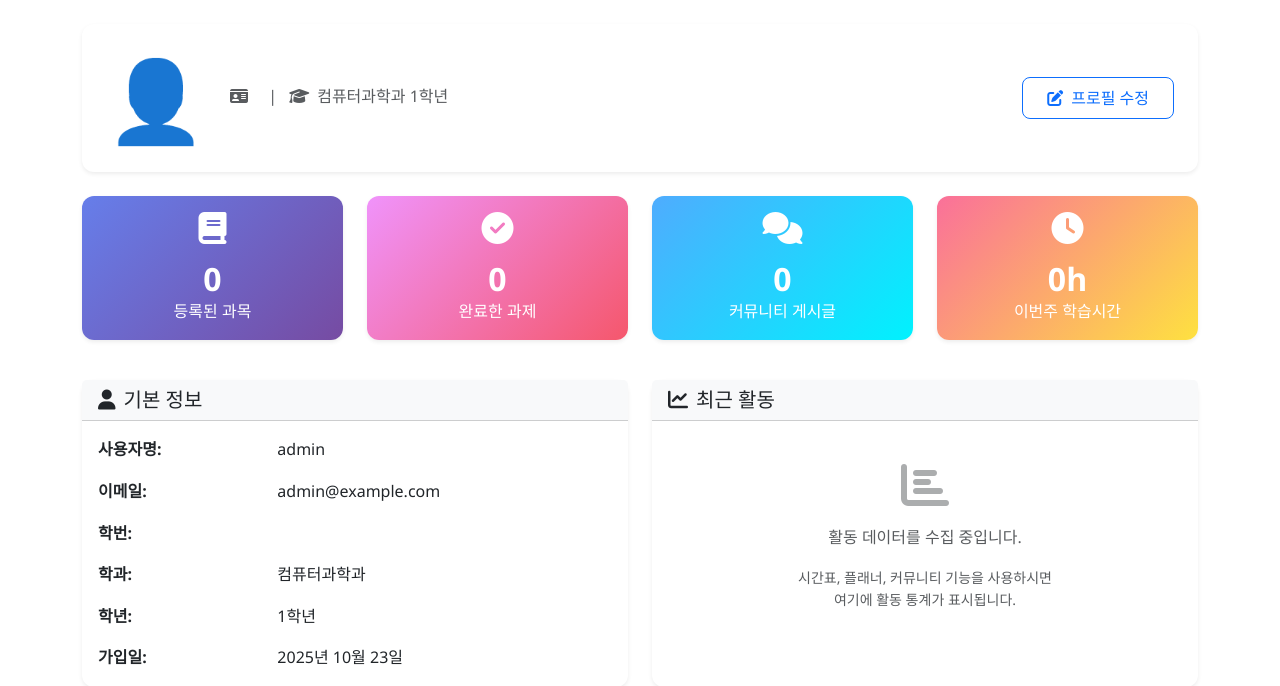
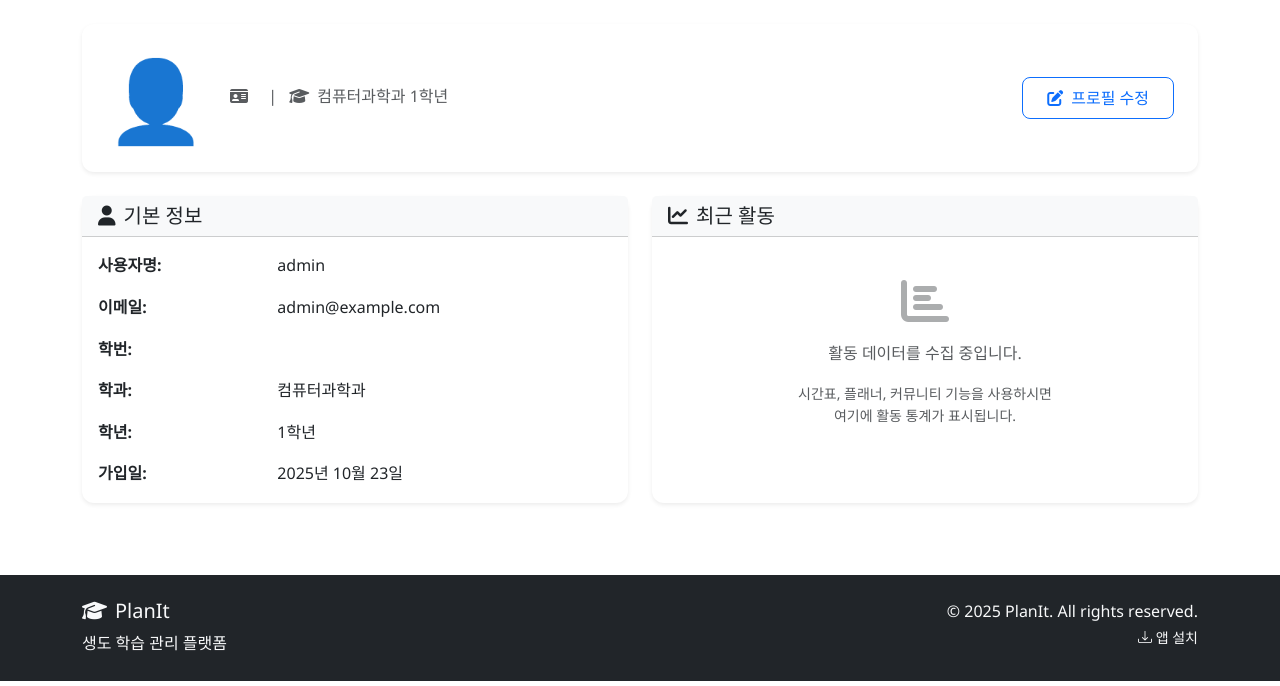
Before and after one commit to whwjdgml0508/planit, a Django app: page /accounts/profile/ in a window 1280 px wide. Shown: the part 70-756 px from the top of the page. Run offline with Django 5.2, Linux system fonts and the light colour scheme; a user stored in the database is signed in; data that the repository does not hold is empty; parts of the project's set-up code (start-up, migrations or seed data) failed here and were passed over.

Commit message:
프로필 페이지에서 학습 현황 통계 카드 제거

```diff
--- a/Desktop/planit/templates/accounts/profile.html
+++ b/Desktop/planit/templates/accounts/profile.html
@@ -58,52 +58,6 @@
                             </a>
                         </div>
                     </div>
-                </div>
-            </div>
-        </div>
-    </div>
-
-    <!-- 통계 카드 -->
-    <div class="row mb-4">
-        <div class="col-md-3 col-sm-6 mb-3">
-            <a href="{% url 'timetable:timetable_manage' %}" class="text-decoration-none">
-                <div class="card shadow-sm border-0 text-center h-100 stat-card" style="background: linear-gradient(135deg, #667eea 0%, #764ba2 100%); cursor: pointer; transition: transform 0.2s, box-shadow 0.2s;">
-                    <div class="card-body text-white">
-                        <i class="fas fa-book fa-2x mb-3"></i>
-                        <h2 class="fw-bold mb-0">{{ subject_count }}</h2>
-                        <p class="mb-0">등록된 과목</p>
-                    </div>
-                </div>
-            </a>
-        </div>
-        <div class="col-md-3 col-sm-6 mb-3">
-            <a href="{% url 'planner:daily_planner' %}" class="text-decoration-none">
-                <div class="card shadow-sm border-0 text-center h-100 stat-card" style="background: linear-gradient(135deg, #f093fb 0%, #f5576c 100%); cursor: pointer; transition: transform 0.2s, box-shadow 0.2s;">
-                    <div class="card-body text-white">
-                        <i class="fas fa-check-circle fa-2x mb-3"></i>
-                        <h2 class="fw-bold mb-0">{{ completed_task_count }}</h2>
-                        <p class="mb-0">완료한 과제</p>
-                    </div>
-                </div>
-            </a>
-        </div>
-        <div class="col-md-3 col-sm-6 mb-3">
-            <a href="{% url 'community:post_list' %}?author={{ profile_user.id }}" class="text-decoration-none">
-                <div class="card shadow-sm border-0 text-center h-100 stat-card" style="background: linear-gradient(135deg, #4facfe 0%, #00f2fe 100%); cursor: pointer; transition: transform 0.2s, box-shadow 0.2s;">
-                    <div class="card-body text-white">
-                        <i class="fas fa-comments fa-2x mb-3"></i>
-                        <h2 class="fw-bold mb-0">{{ post_count }}</h2>
-                        <p class="mb-0">커뮤니티 게시글</p>
-                    </div>
-                </div>
-            </a>
-        </div>
-        <div class="col-md-3 col-sm-6 mb-3">
-            <div class="card shadow-sm border-0 text-center h-100" style="background: linear-gradient(135deg, #fa709a 0%, #fee140 100%);">
-                <div class="card-body text-white">
-                    <i class="fas fa-clock fa-2x mb-3"></i>
-                    <h2 class="fw-bold mb-0">{{ weekly_study_hours }}h</h2>
-                    <p class="mb-0">이번주 학습시간</p>
                 </div>
             </div>
         </div>
```
